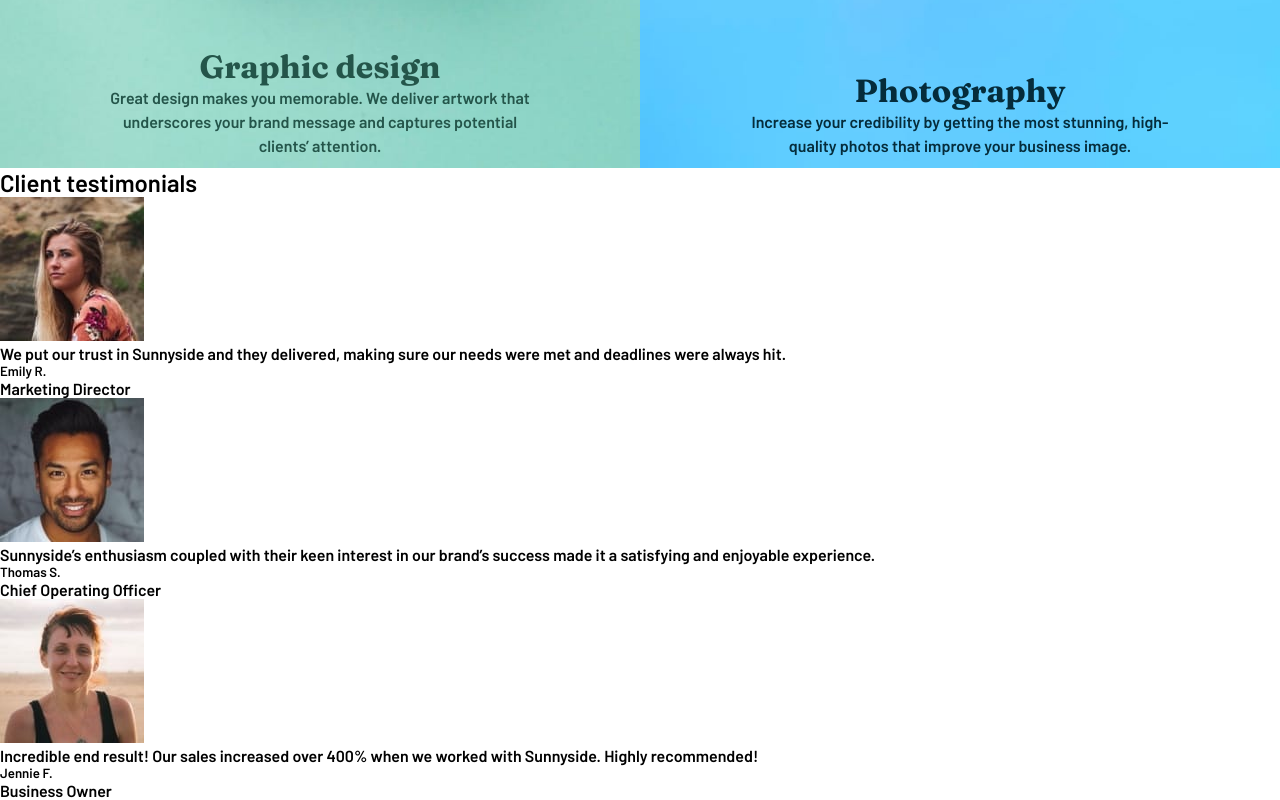
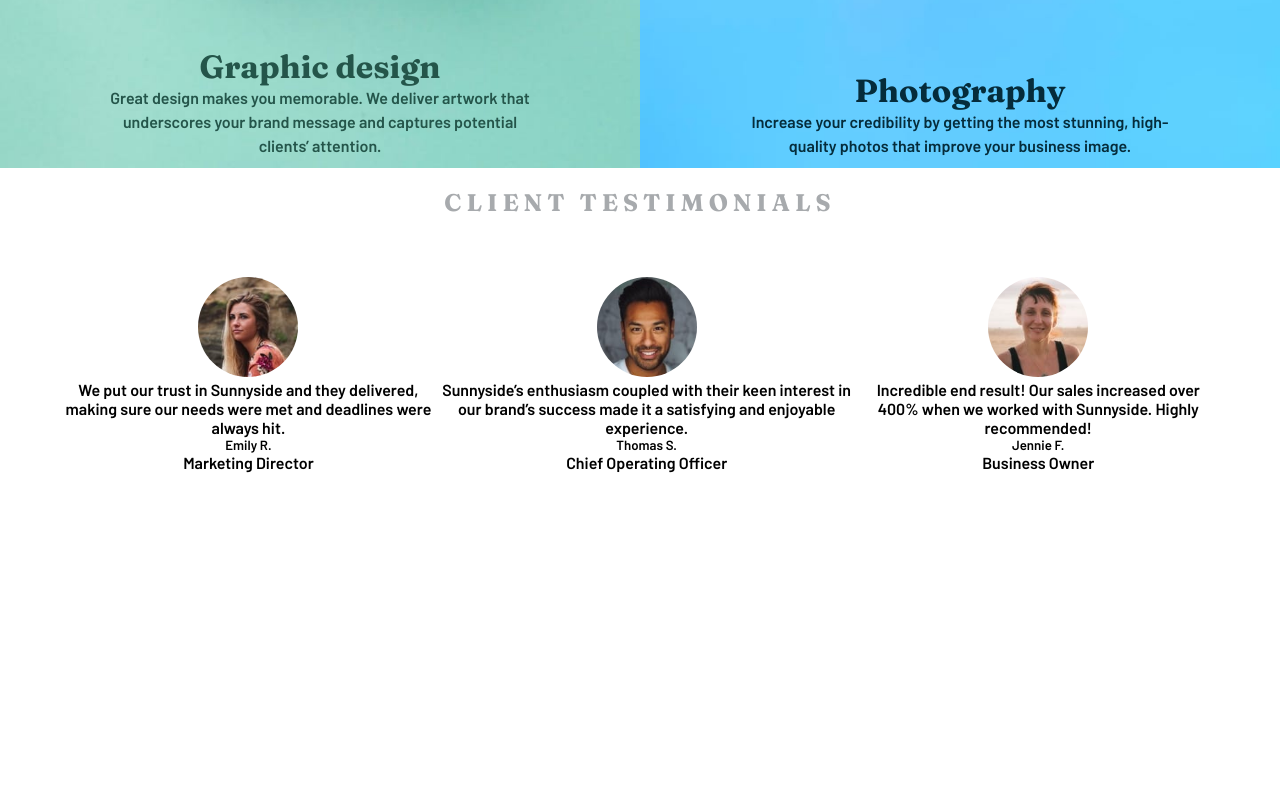
Before and after one commit to Jasminvillatoro/sunnyside-agency, a plain HTML site: page index.html in a window 1280 px wide. Shown: the part 2241-3041 px from the top of the page. After the commit the page ends 2773 px from the top, so only its background shows below. Drawn offline with Linux system fonts and the light colour scheme.

Commit message:
flexbox to section

```diff
--- a/styles.css
+++ b/styles.css
@@ -187,7 +187,30 @@ header {
 }
 
 /* TESTIMONIALS */
+.testimonial-section {
+  text-align: center;
+}
+.title {
+  font-size: 1.5rem;
+  color: #a7aaad;
+  font-family: 'Fraunces', serif;
+  text-transform: uppercase;
+  letter-spacing: 5px;
+  margin: 20px 0 0 0;
+}
 
+.testimonial-main-wrapper {
+  display: flex;
+  justify-content: center;
+  align-items: center;
+  padding: 60px;
+  justify-content: space-between;
+}
+
+.testimonial-image {
+  border-radius: 50%;
+  height: 100px;
+}
 @media (max-width: 960px) {
   .header-text {
     word-wrap: break-word;
```
